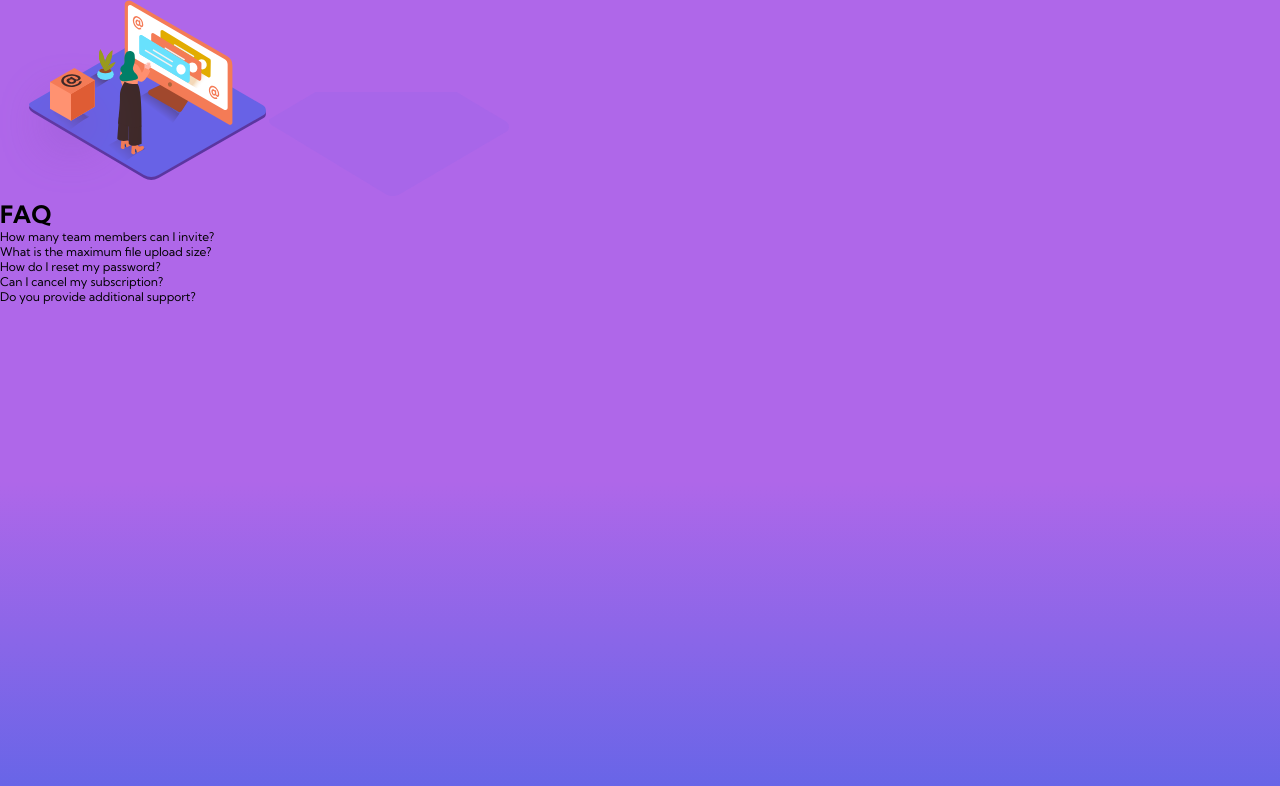
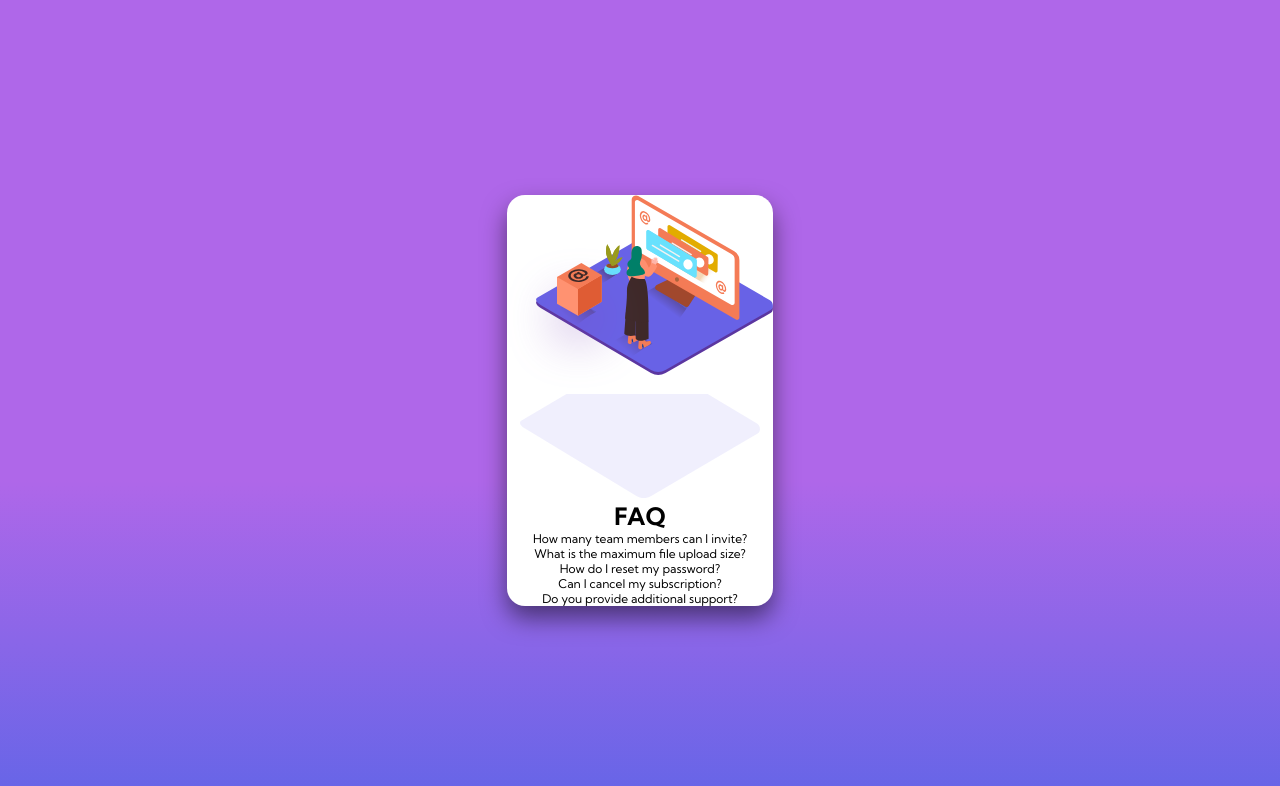
Before and after one commit to sarrietav-frontendmentor/accordion-card, a website: page index.html in a window 1280 px wide. Drawn offline with Linux system fonts and the light colour scheme.

Commit message:
minor(card): give bg-color, alignment, shadow and border radius

```diff
--- a/sass/main.scss
+++ b/sass/main.scss
@@ -29,6 +29,10 @@ $divider-gray: hsl(240, 5%, 91%);
 body {
   font-family: 'Kumbh Sans', sans-serif;
 
+  display: flex;
+  justify-content: center;
+  align-items: center;
+
   height: 100vh;
   background-image: linear-gradient(
     to bottom,
@@ -36,3 +40,13 @@ body {
     $gradient-blue
   );
 }
+
+.card {
+  background-color: #fff;
+  box-shadow: 0 1rem 2rem rgba(0, 0, 0, 0.5);
+  border-radius: 1.5rem;
+
+  display: flex;
+  flex-direction: column;
+  align-items: center;
+}
```
Also changed, not shown: css/style.css.
